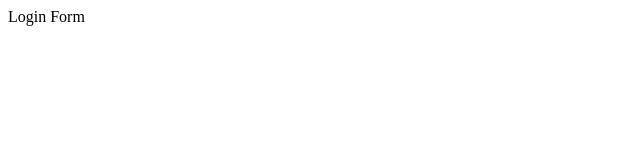
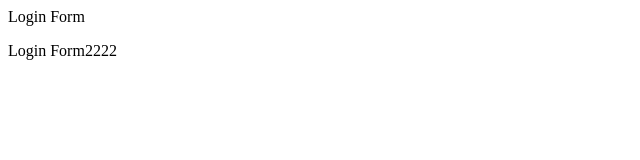
Before and after one commit to essleman/MyApp22Git, a plain HTML site: page login.html in a window 1280 px wide. Shown: the whole page, without its empty margins (0-640 px from the left). Drawn offline with Linux system fonts and the light colour scheme.

Commit message:
login form second change

```diff
--- a/login.html
+++ b/login.html
@@ -4,5 +4,6 @@
     </head>
     <body>
         <p>Login Form</p>
+        <p>Login Form2222</p>
     </body>
 </html>
```
